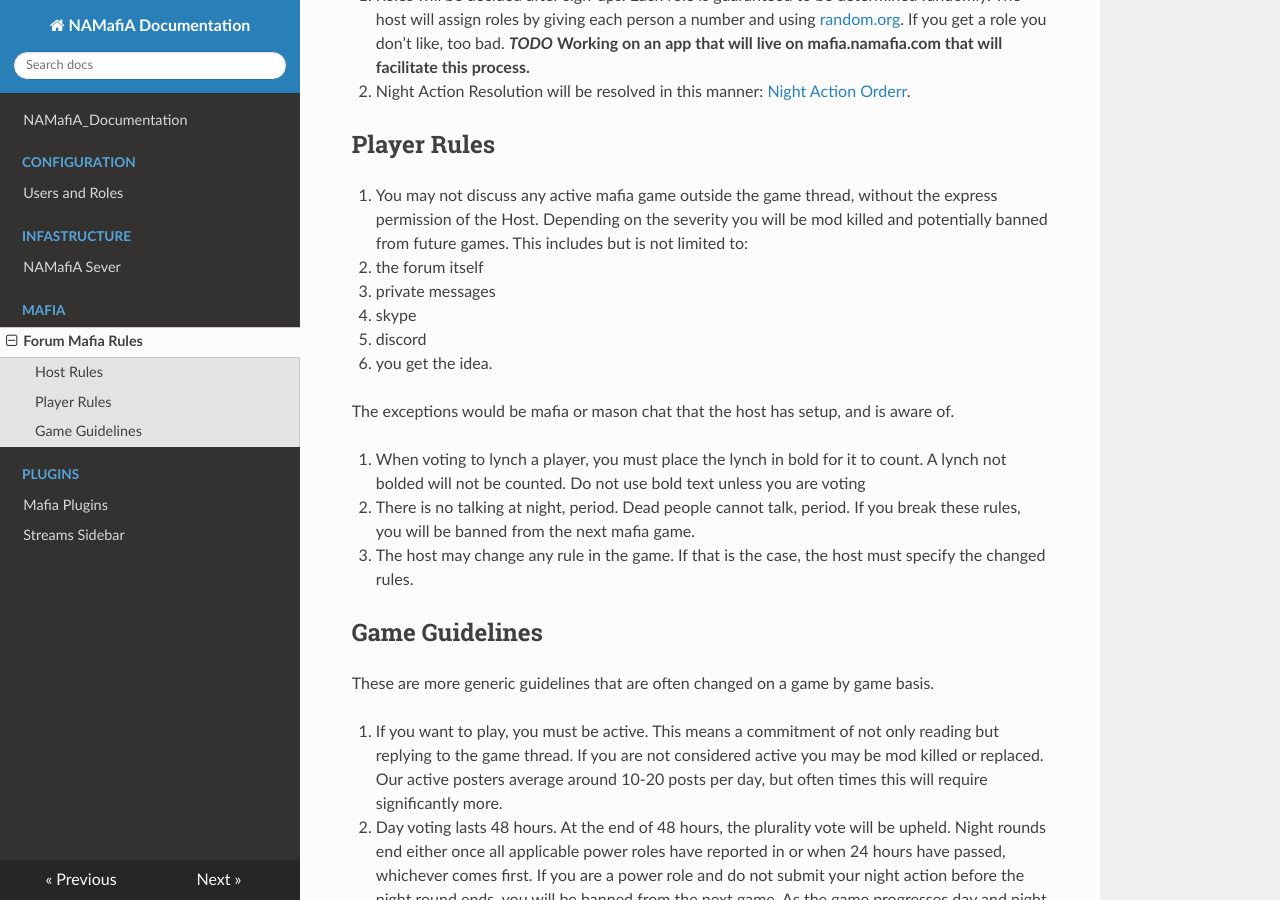
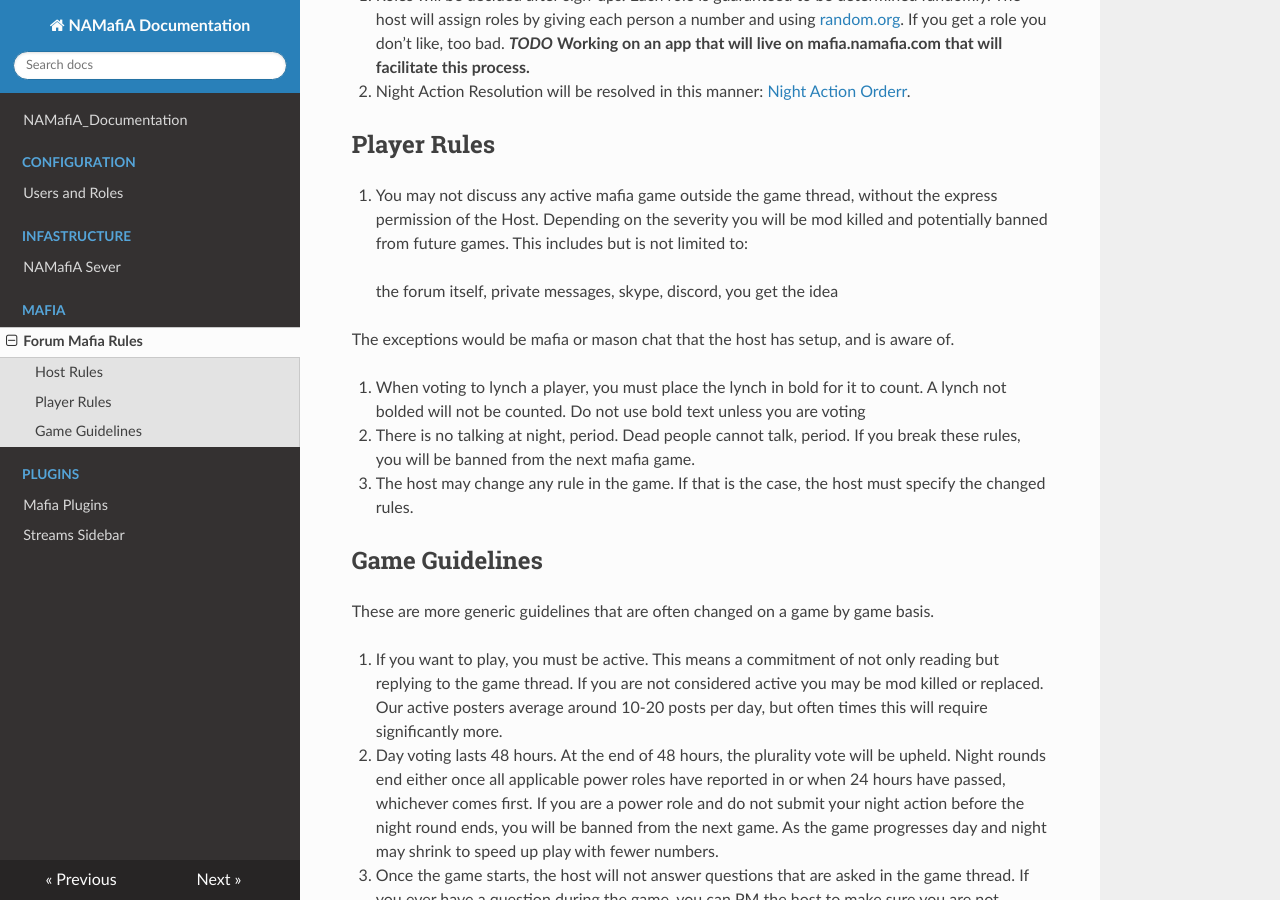
Before and after one commit to Roragok/NAMafiA-Documentation, an MkDocs documentation site: the page built from docs/Mafia/Mafia_Rules.md, in a window 1280 px wide and 900 px high, scrolled down 424 px. Built offline with MkDocs 1.6.1, drawn with Linux system fonts in a browser that asks for light colours; nearby versions of some CDN libraries.

Commit message:
update to use blockqoute

```diff
--- a/docs/Mafia/Mafia_Rules.md
+++ b/docs/Mafia/Mafia_Rules.md
@@ -16,11 +16,8 @@ The rules in this section are more for the host to set up a structured game.
 
 ## Player Rules
 1. You may not discuss any active mafia game outside the game thread, without the express permission of the Host.  Depending on the severity you will be mod killed and potentially banned from future games. This includes but is not limited to:
-  * the forum itself
-  * private messages
-  * skype
-  * discord
-  * you get the idea.
+
+> the forum itself, private messages, skype, discord, you get the idea
 
 The exceptions would be mafia or mason chat that the host has setup, and is aware of.
 
```
